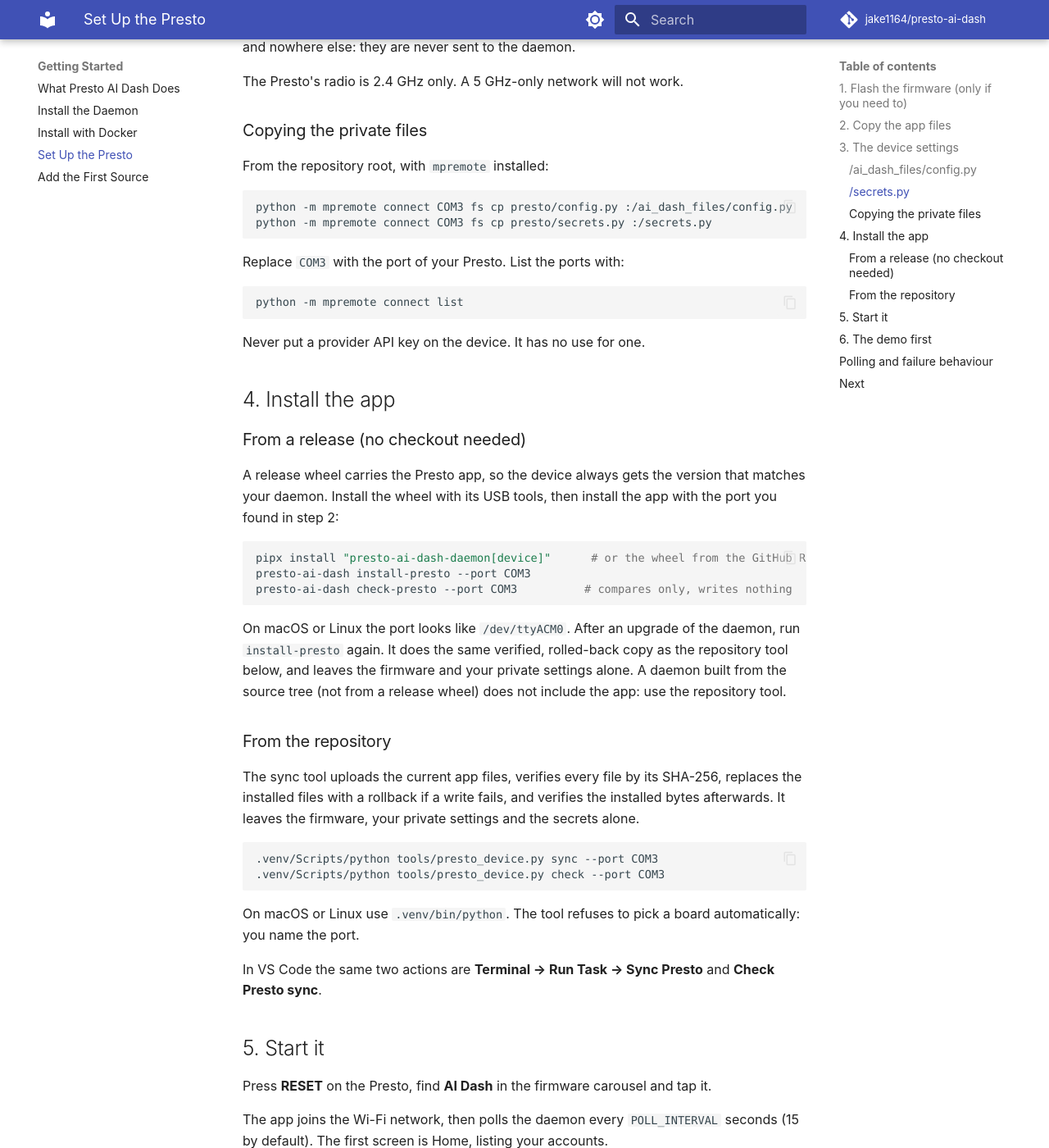
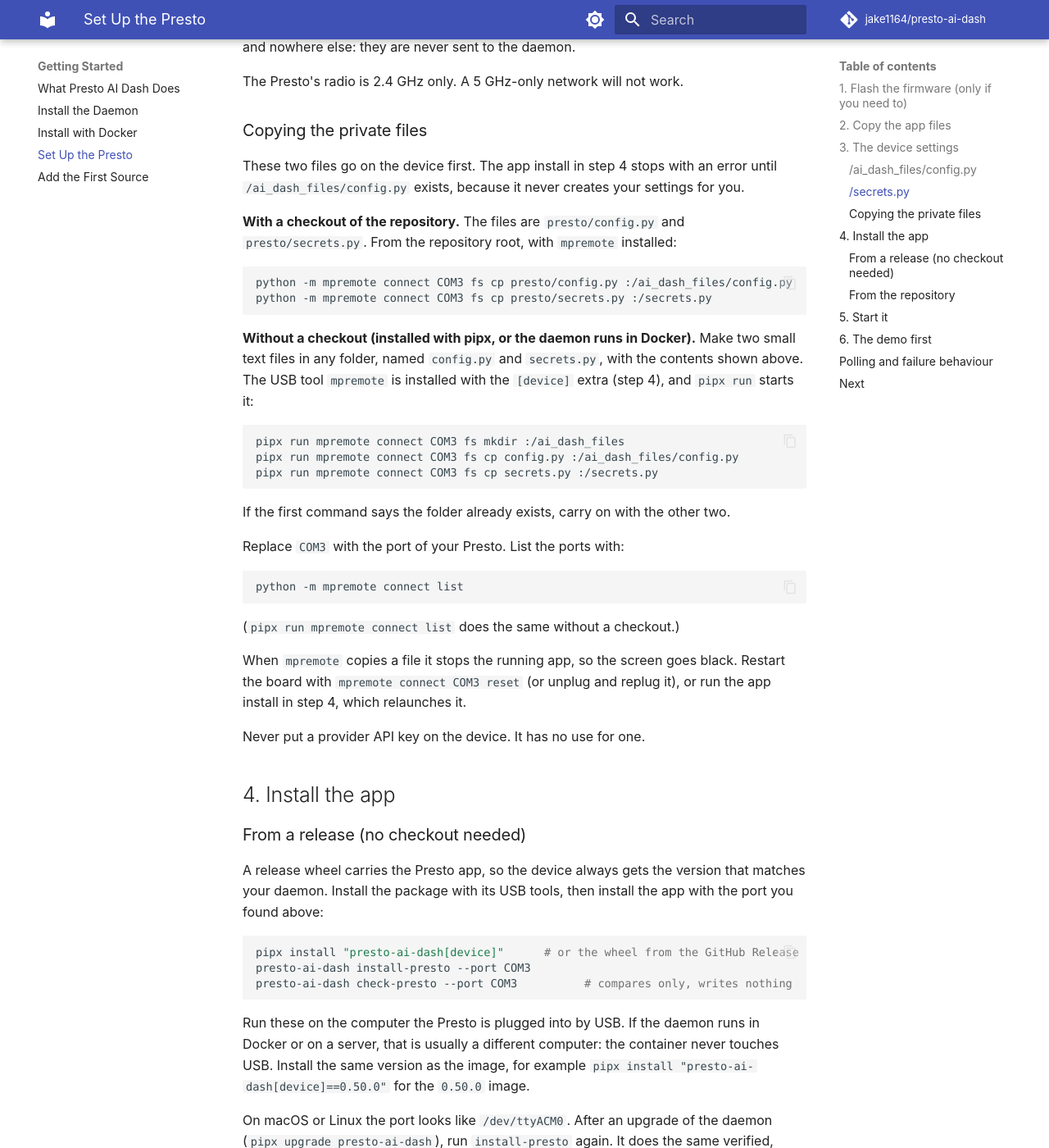
Before and after one commit to jake1164/presto-ai-dash, an MkDocs documentation site: the page built from docs/user/getting-started/set-up-the-presto.md, in a window 1280 px wide and 1400 px high, scrolled down 2104 px. Shown: the whole window at 82% size. Built offline with MkDocs 1.6.1 and Material for MkDocs 9.7.7, drawn with Linux system fonts in a browser that asks for light colours.

Commit message:
Publish to PyPI as presto-ai-dash on a full release
The distribution is named presto-ai-dash, like its command. A publish job runs
after the GitHub Release, only for a tag without a pre-release suffix, through
PyPI trusted publishing. The install and Presto setup pages now start from
pipx, and say how to copy the private files without a checkout.

Co-Authored-By: Claude Sonnet 5.5 <noreply@anthropic.com>

````diff
--- a/docs/user/getting-started/set-up-the-presto.md
+++ b/docs/user/getting-started/set-up-the-presto.md
@@ -85,18 +85,42 @@ The Presto's radio is 2.4 GHz only. A 5 GHz-only network will not work.
 
 ### Copying the private files
 
-From the repository root, with `mpremote` installed:
+These two files go on the device first. The app install in step 4 stops with an
+error until `/ai_dash_files/config.py` exists, because it never creates your
+settings for you.
+
+**With a checkout of the repository.** The files are `presto/config.py` and
+`presto/secrets.py`. From the repository root, with `mpremote` installed:
 
 ```bash
 python -m mpremote connect COM3 fs cp presto/config.py :/ai_dash_files/config.py
 python -m mpremote connect COM3 fs cp presto/secrets.py :/secrets.py
 ```
 
+**Without a checkout (installed with pipx, or the daemon runs in Docker).**
+Make two small text files in any folder, named `config.py` and `secrets.py`,
+with the contents shown above. The USB tool `mpremote` is installed with the
+`[device]` extra (step 4), and `pipx run` starts it:
+
+```bash
+pipx run mpremote connect COM3 fs mkdir :/ai_dash_files
+pipx run mpremote connect COM3 fs cp config.py :/ai_dash_files/config.py
+pipx run mpremote connect COM3 fs cp secrets.py :/secrets.py
+```
+
+If the first command says the folder already exists, carry on with the other two.
+
 Replace `COM3` with the port of your Presto. List the ports with:
 
 ```bash
 python -m mpremote connect list
 ```
+
+(`pipx run mpremote connect list` does the same without a checkout.)
+
+When `mpremote` copies a file it stops the running app, so the screen goes
+black. Restart the board with `mpremote connect COM3 reset` (or unplug and
+replug it), or run the app install in step 4, which relaunches it.
 
 Never put a provider API key on the device. It has no use for one.
 
@@ -105,17 +129,22 @@ Never put a provider API key on the device. It has no use for one.
 ### From a release (no checkout needed)
 
 A release wheel carries the Presto app, so the device always gets the version
-that matches your daemon. Install the wheel with its USB tools, then install the
-app with the port you found in step 2:
+that matches your daemon. Install the package with its USB tools, then install
+the app with the port you found above:
 
 ```bash
-pipx install "presto-ai-dash-daemon[device]"      # or the wheel from the GitHub Release
+pipx install "presto-ai-dash[device]"      # or the wheel from the GitHub Release
 presto-ai-dash install-presto --port COM3
 presto-ai-dash check-presto --port COM3          # compares only, writes nothing
 ```
 
+Run these on the computer the Presto is plugged into by USB. If the daemon runs
+in Docker or on a server, that is usually a different computer: the container
+never touches USB. Install the same version as the image, for example
+`pipx install "presto-ai-dash[device]==0.50.0"` for the `0.50.0` image.
+
 On macOS or Linux the port looks like `/dev/ttyACM0`. After an upgrade of the
-daemon, run `install-presto` again. It does the same verified, rolled-back copy
+daemon (`pipx upgrade presto-ai-dash`), run `install-presto` again. It does the same verified, rolled-back copy
 as the repository tool below, and leaves the firmware and your private settings
 alone. A daemon built from the source tree (not from a release wheel) does not
 include the app: use the repository tool.
````
Also changed, not shown: daemon/README.md (+41 -23 lines), docs/user/getting-started/install-the-daemon.md (+20 -14 lines), 3 other files.
